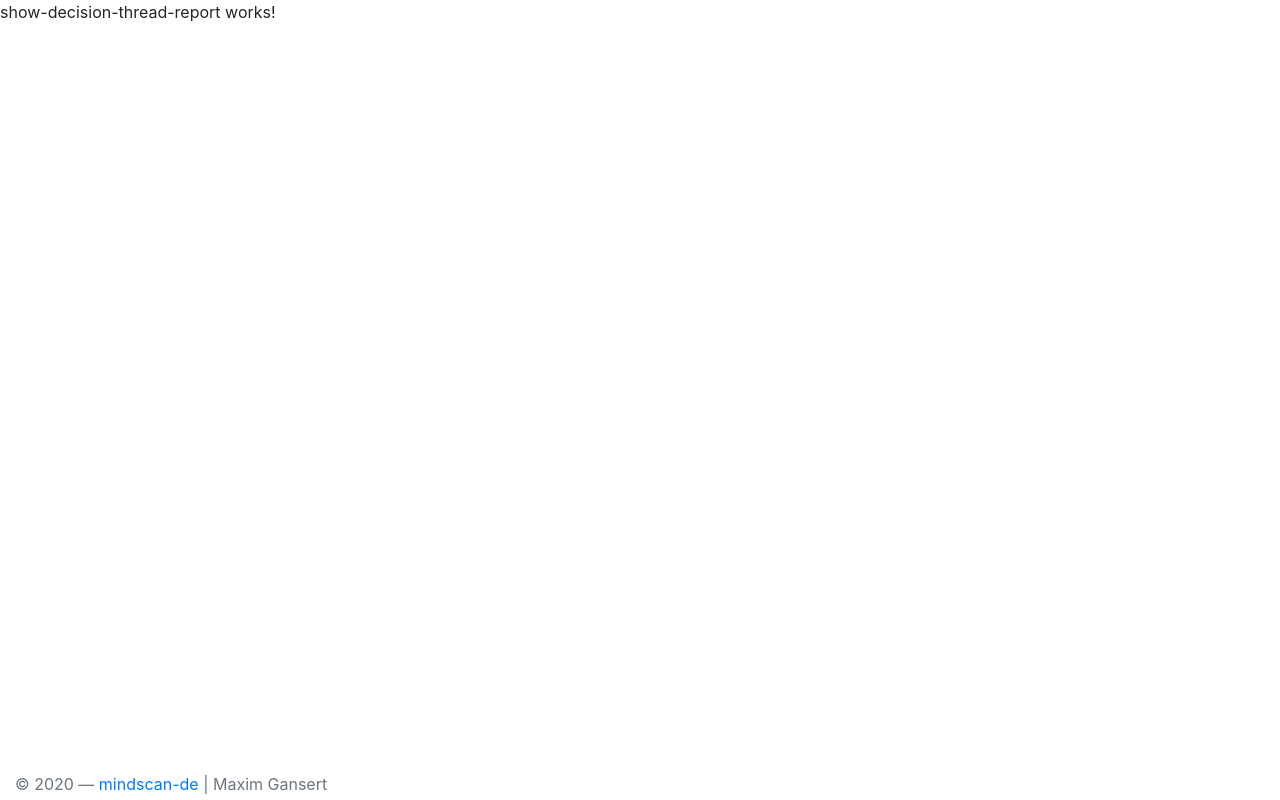
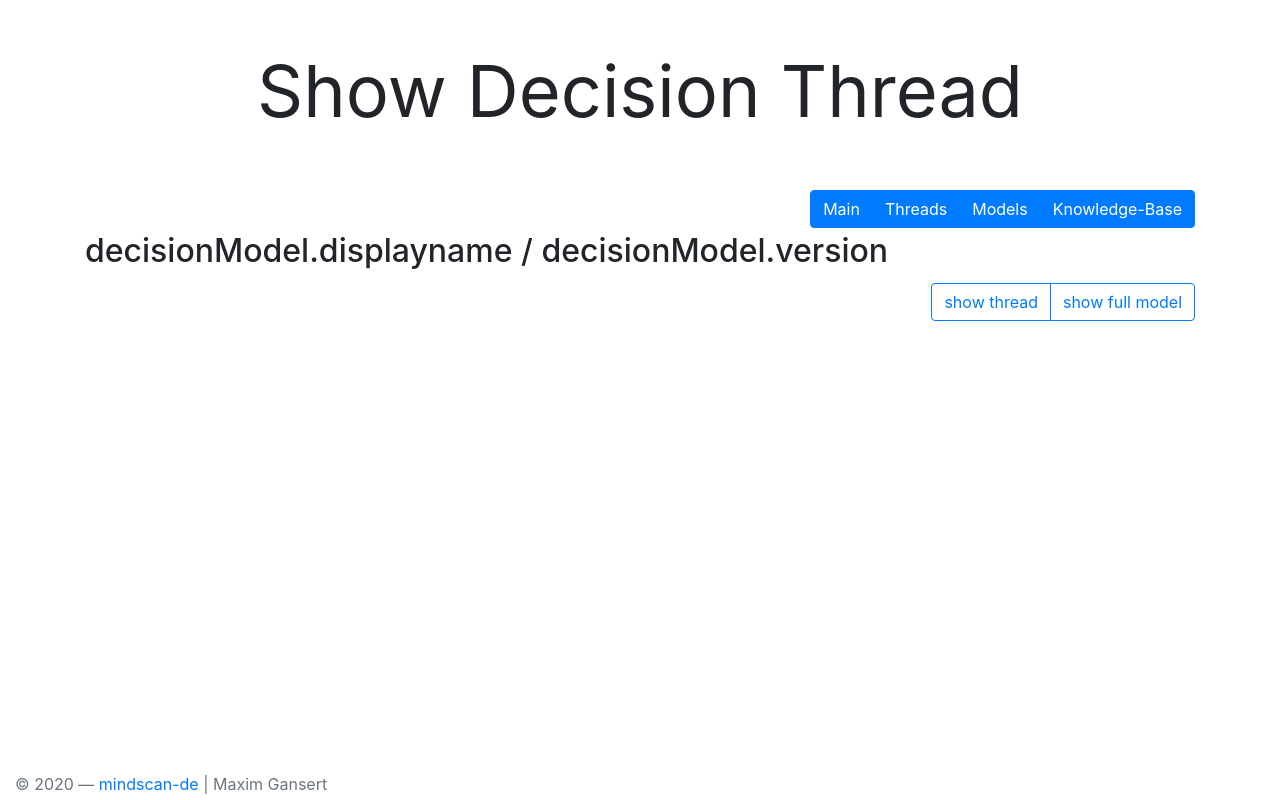
Before and after one commit to mindscan-de/CheapLithium-Frontend, an Angular app: page /showDecisionThreadReport/1 in a window 1280 px wide. Built offline with nearby package versions, Linux system fonts and the light colour scheme; no server answers.

Commit message:
impleented the first basic layout of the decision thread report.

```diff
--- a/src/app/show-decision-thread-report/show-decision-thread-report.component.html
+++ b/src/app/show-decision-thread-report/show-decision-thread-report.component.html
@@ -1 +1,26 @@
-<p>show-decision-thread-report works!</p>
+<div class="container">
+	<div class="row">
+		<div class="col-sm my-5">
+			<h1 class="display-3 font-weight-normal" align="center">Show Decision Thread</h1>
+		</div>
+	</div>
+
+	<app-main-navigation></app-main-navigation>
+		<div class="row">
+		<div class="col-lg mt-1">
+			<h2>decisionModel.displayname / decisionModel.version</h2>
+		</div>
+	</div>
+
+	<div class="row">
+		<div class="col-lg mt-1">
+			<div class="btn-toolbar float-right" role="toolbar" >
+				<div class="btn-group ml-2" role="group">
+					<a type="button" class="btn btn-outline-primary" routerLink="/showDecisionThread/{{decisionThread.uuid}}">show thread</a>
+					<a type="button" class="btn btn-outline-primary" routerLink="/showDecisionModel/{{decisionThread.currentmodel}}">show full model</a>
+				</div>
+			</div>
+		</div>
+	</div>
+
+</div>
--- a/src/app/show-decision-thread-report/show-decision-thread-report.component.ts
+++ b/src/app/show-decision-thread-report/show-decision-thread-report.component.ts
@@ -1,4 +1,9 @@
 import { Component, OnInit } from '@angular/core';
+import { Router, ActivatedRoute } from '@angular/router';
+
+import { BackendDecisionThread } from '../backend-services/backend-model/backend-decision-thread';
+
+import { DecisionThreadBackendService } from '../backend-services/decision-thread-backend.service';
 
 @Component({
   selector: 'app-show-decision-thread-report',
@@ -7,9 +12,30 @@ import { Component, OnInit } from '@angular/core';
 })
 export class ShowDecisionThreadReportComponent implements OnInit {
 
-  constructor() { }
+	public decisionThread: BackendDecisionThread = new BackendDecisionThread();
 
-  ngOnInit(): void {
-  }
+	constructor(private activatedRoute : ActivatedRoute, private backendThreadService: DecisionThreadBackendService) { }
+
+	ngOnInit(): void {
+		var threaduuid = this.activatedRoute.snapshot.params['uuid'];
+
+		this.retrieveThread(threaduuid);
+	}
+
+	retrieveThread(threaduuid: string) : void {
+		this.backendThreadService.getDecisionThread(threaduuid).subscribe(
+			data => this.onDecisionThreadLoaded(data),
+			error => this.onDecisionThreadFailed(error)
+		);
+	}
+
+    onDecisionThreadLoaded(thread: BackendDecisionThread) : void {
+		this.decisionThread = thread;
+    }
+
+    onDecisionThreadFailed(error: any) : void {
+        console.log(error);
+    }
+
 
 }
```
